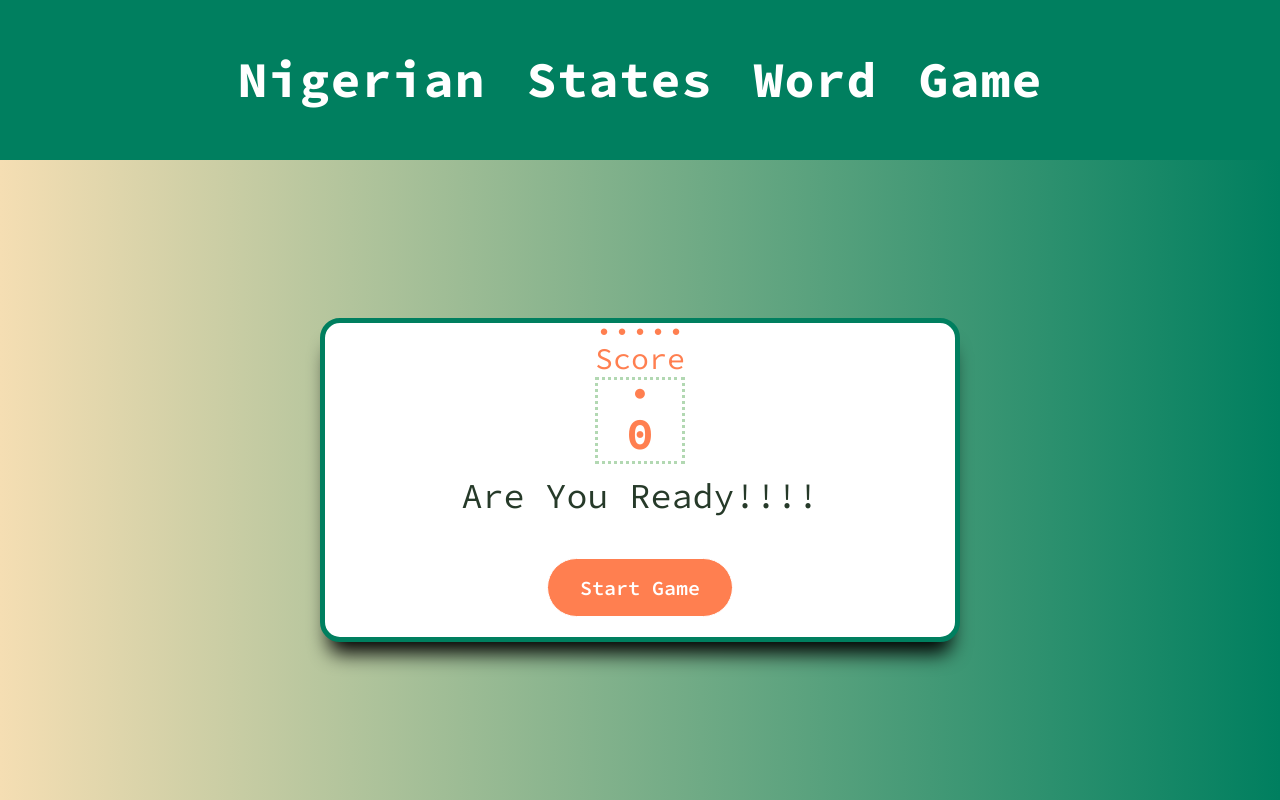
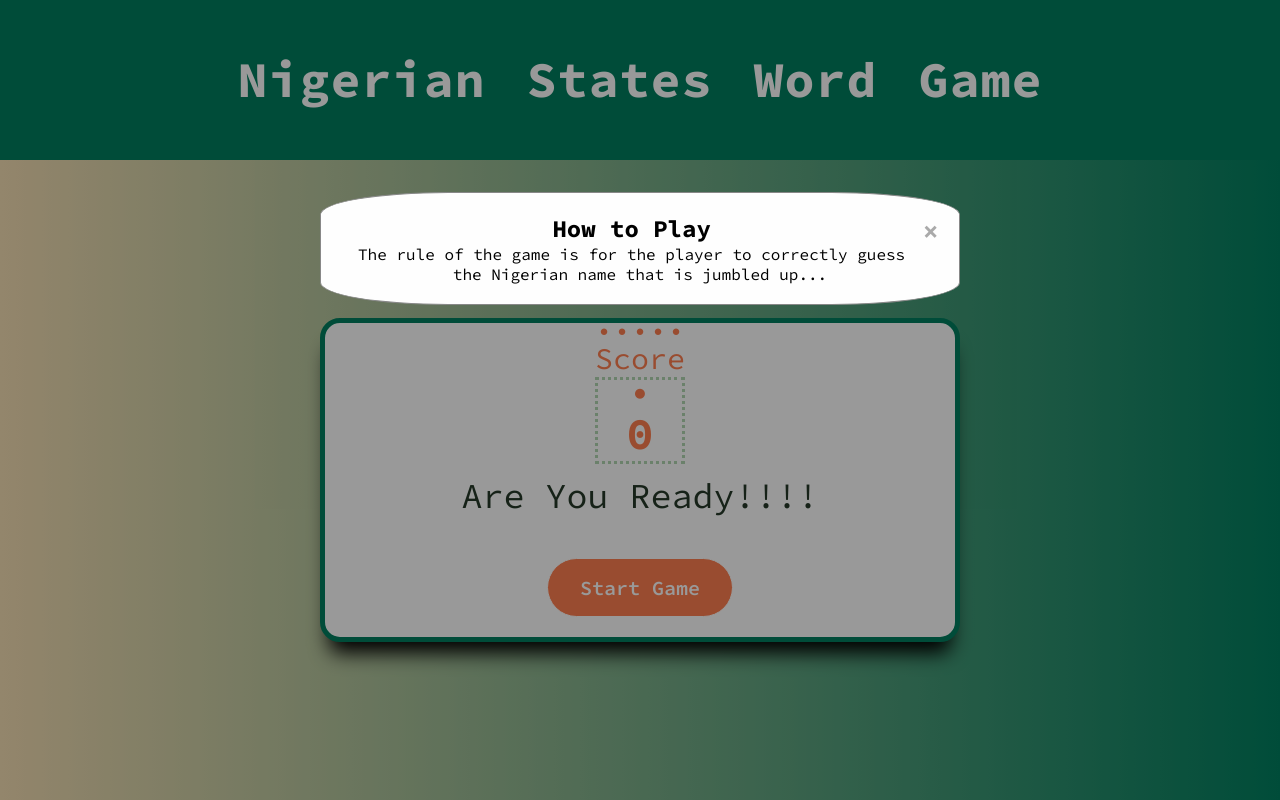
Before and after one commit to NkMary/egwu, a plain HTML site: page index.html in a window 1280 px wide. Drawn offline with Linux system fonts and the light colour scheme.

Commit message:
made some updates

```diff
--- a/index.html
+++ b/index.html
@@ -23,7 +23,17 @@
             <input type="text" class="hidden">
             <button class="btn">Start Game</button>
         </div>
+
+        <div id="myModal" class="modal">
+            <div class="modal-content">
+                <span class="close">&times;</span>
+            <h2>How to Play</h2>
+            <p>The rule of the game is for the player to correctly guess the Nigerian name that is jumbled up... </p>
+            </div>
+        </div>
     </section>
+
+
     <script src="./index.js"></script>
 </body>
 
--- a/index.js
+++ b/index.js
@@ -92,7 +92,7 @@ btn.addEventListener('click', function () {
             sc += 5;
             score.innerHTML = sc;
             guess.classList.toggle('hidden');
-            btn.innerHTML = 'start again';
+            btn.innerHTML = 'Next';
             guess.value = "";
 
         } else {
@@ -120,3 +120,20 @@ else {
 
 //localStorage.removeItem('score');
 //localStorage.clear();
+
+
+const modal = document.getElementById("myModal");
+const span = document.getElementsByClassName("close")[0];
+window.onload = function() {
+  modal.style.display = "block";
+}
+
+span.onclick = function() {
+  modal.style.display = "none";
+}
+
+window.onclick = function(event) {
+  if (event.target == modal) {
+    modal.style.display = "none";
+  }
+}
--- a/main.css
+++ b/main.css
@@ -4,6 +4,7 @@
   box-sizing: border-box;
   font-family: 'Source Code Pro'
 }
+
 
 header {
   width: 100%;
@@ -111,3 +112,41 @@ button.btn:focus {
 .hidden {
   display: none;
 }
+
+.modal {
+  display: none;
+  position: fixed;
+  z-index: 1;
+  left: 0;
+  top: 0;
+  width: 100%;
+  height: 100%;
+  overflow: auto;
+  background-color: rgb(0,0,0);
+  background-color: rgba(0,0,0,0.4);
+}
+
+
+.modal-content {
+  background-color: #fefefe;
+  margin: 15% auto;
+  padding: 20px;
+  border: 1px solid #888;
+  border-radius: 20%;
+  width: 50%;
+
+}
+
+.close {
+  color: #aaa;
+  float: right;
+  font-size: 28px;
+  font-weight: bold;
+}
+
+.close:hover,
+.close:focus {
+  color: black;
+  text-decoration: none;
+  cursor: pointer;
+}
```
